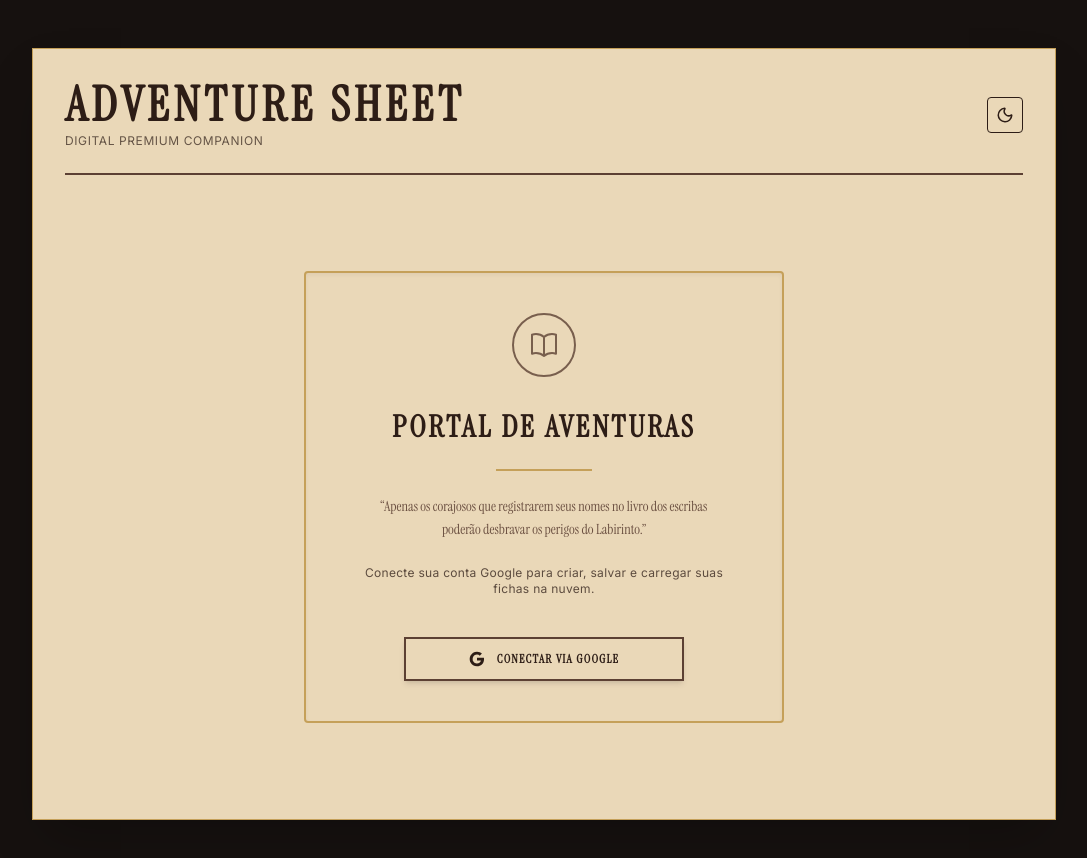
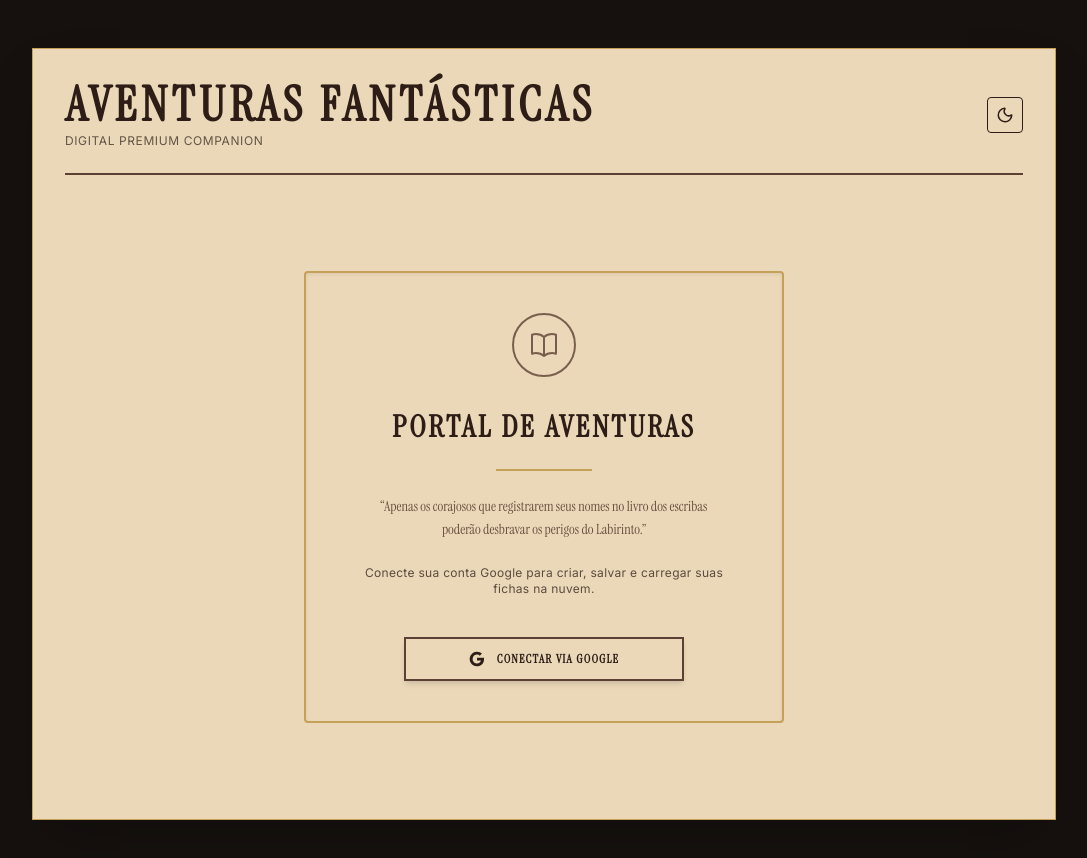
Before and after one commit to axissystemas/fichas_ff, a Next.js app: page / in a window 1280 px wide. Shown: the top 858 px of the page, without its empty margins (96-1183 px from the left). Built offline with nearby package versions, Linux system fonts and the light colour scheme; no server answers.

Commit message:
Mudança no titulo

```diff
--- a/app/layout.tsx
+++ b/app/layout.tsx
@@ -14,8 +14,8 @@ const inter = Inter({
 });
 
 export const metadata: Metadata = {
-  title: 'Adventure Sheet Online',
-  description: 'Companion digital premium para Fighting Fantasy.',
+  title: 'Aventuras Fantásticas',
+  description: 'Ficha digital para Fighting Fantasy.',
 };
 
 export default function RootLayout({ children }: { children: React.ReactNode }) {
--- a/app/page.tsx
+++ b/app/page.tsx
@@ -362,7 +362,7 @@ export default function Home() {
               onClick={() => showSheet && setActiveSheetId(null)}
               title={showSheet ? 'Voltar ao painel de fichas' : undefined}
             >
-              Adventure Sheet
+              Aventuras Fantásticas
             </h1>
             <div className="flex items-center gap-3 mt-1">
               <p className="text-xs uppercase tracking-wider opacity-70 font-sans">
```
